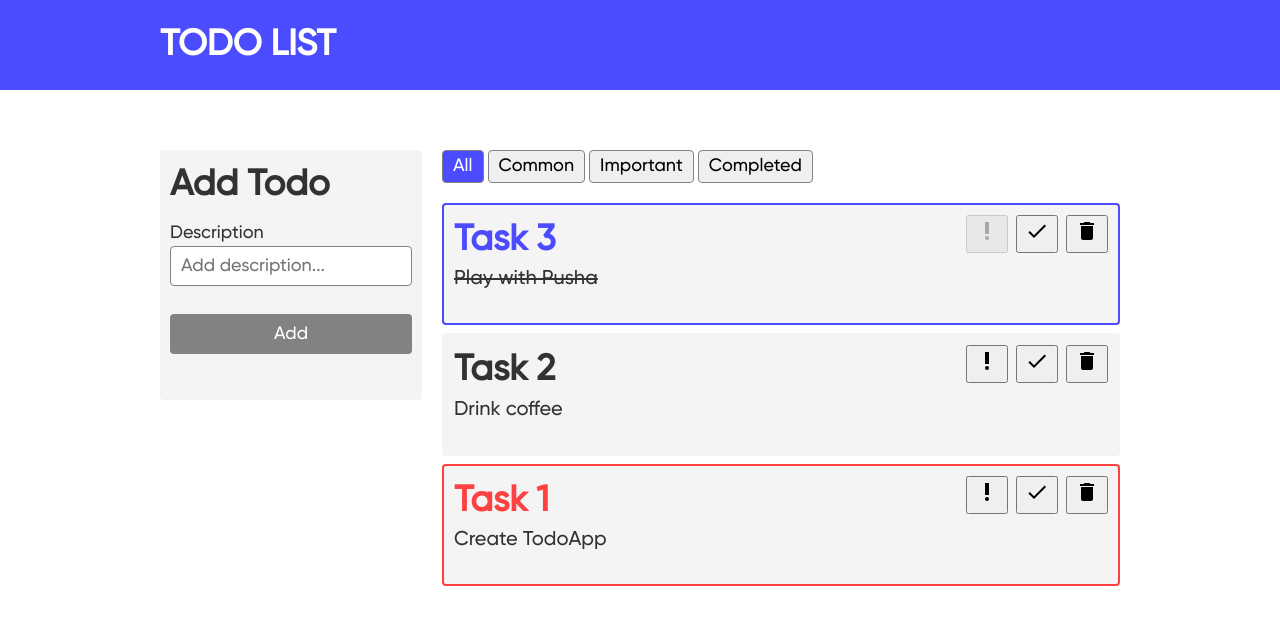
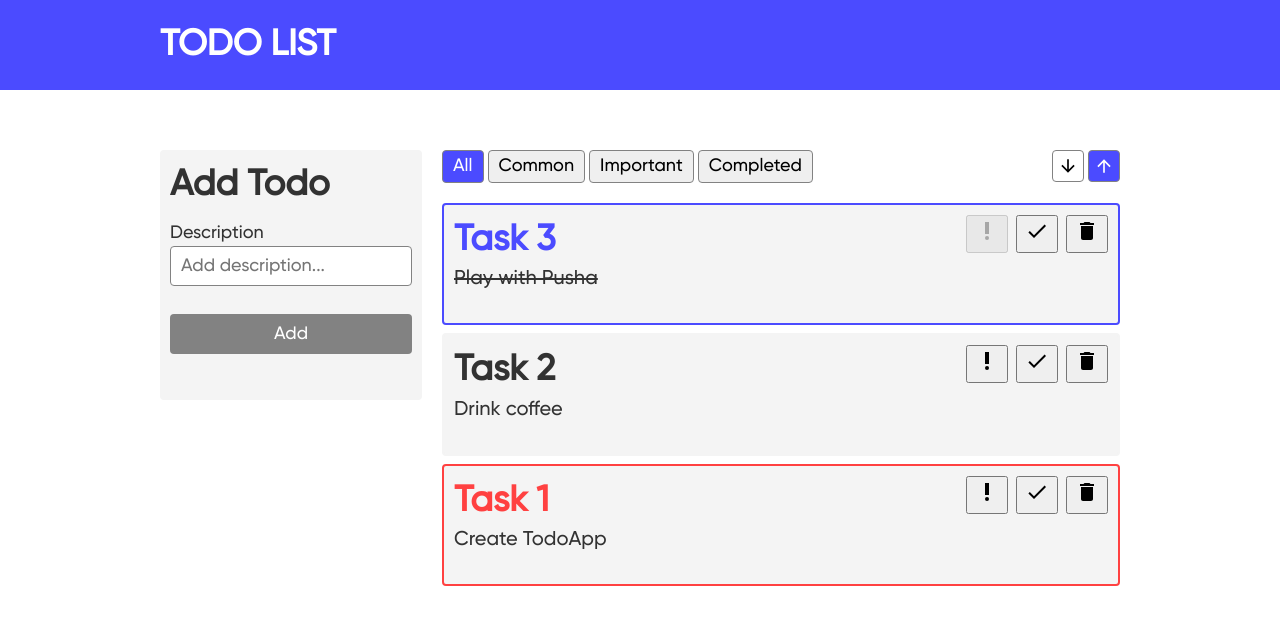
Before and after one commit to lipliepra/TodoList, a React (Create React App) app: page / in a window 1280 px wide. Shown: the top 624 px of the page. Built offline with nearby package versions, Linux system fonts and the light colour scheme.

Commit message:
Create FilterGroup

```diff
--- a/src/App.tsx
+++ b/src/App.tsx
@@ -3,7 +3,7 @@ import React from "react";
 import Header from "./components/Header";
 import AddTodo from "./components/AddTodo";
 import TodoList from "./components/TodoList";
-import Tabs from "./components/Tabs";
+import FilterGroup from "./components/FilterGroup";
 
 import { useDispatch, useSelector } from "react-redux";
 import { AppDispatch, RootState } from "./store";
@@ -53,6 +53,7 @@ const App: React.FC = () => {
   };
 
   const setFilterHandler = (value: string) => dispatch(setFilterType(value));
+  const setSortHandler = (value: boolean) => dispatch(setSortType(value));
 
   const setImportantHandler = (id: string, imp: boolean) => {
     dispatch(setImportant({ id, imp }));
@@ -75,9 +76,16 @@ const App: React.FC = () => {
       <div className="container">
         <AddTodo addTodo={addTodoHandler} />
         <div className="container__right">
-          <Tabs tabs={tabs} currentType={filter} onClick={setFilterHandler} />
+          <FilterGroup
+            tabs={tabs}
+            currentType={filter}
+            setType={setFilterHandler}
+            sort={sort}
+            setSort={setSortHandler}
+          />
           <TodoList
             list={list}
+            sort={sort}
             setImportant={setImportantHandler}
             setComplete={setCompleteHandler}
             setDelete={deleteHandler}
--- /dev/null
+++ b/src/components/FilterGroup/index.tsx
@@ -0,0 +1,24 @@
+import React from "react";
+
+import Tabs from "../Tabs";
+import Sort from "../Sort";
+
+import { IFilterGroupProps } from "./types";
+import "./styles.scss";
+
+const FilterGroup: React.FC<IFilterGroupProps> = ({
+  tabs,
+  currentType,
+  setType,
+  sort,
+  setSort,
+}) => {
+  return (
+    <div className="filterGroup">
+      <Tabs tabs={tabs} currentType={currentType} setType={setType} />
+      <Sort sort={sort} setSort={setSort} />
+    </div>
+  );
+};
+
+export default FilterGroup;
--- /dev/null
+++ b/src/components/FilterGroup/styles.scss
@@ -0,0 +1,4 @@
+.filterGroup {
+  display: flex;
+  justify-content: space-between;
+}
--- /dev/null
+++ b/src/components/FilterGroup/types.ts
@@ -0,0 +1,12 @@
+export type IFilterGroupProps = {
+  tabs: ITab[];
+  currentType: string;
+  setType: (value: string) => void;
+  sort: boolean;
+  setSort: (value: boolean) => void;
+};
+
+interface ITab {
+  text: string;
+  value: string;
+}
--- /dev/null
+++ b/src/components/Sort/index.tsx
@@ -0,0 +1,32 @@
+import React from "react";
+import cn from "classnames";
+
+import { ArrowUpward, ArrowDownward } from "@mui/icons-material";
+
+import { ISortProps } from "./types";
+import "./styles.scss";
+
+const Sort: React.FC<ISortProps> = ({ sort, setSort }) => {
+  return (
+    <div className="sort">
+      <button
+        className={cn("sort__button", sort && "sort__button-active")}
+        onClick={() => {
+          setSort(true);
+        }}
+      >
+        <ArrowDownward fontSize="small" />
+      </button>
+      <button
+        className={cn("sort__button", !sort && "sort__button-active")}
+        onClick={() => {
+          setSort(false);
+        }}
+      >
+        <ArrowUpward fontSize="small" />
+      </button>
+    </div>
+  );
+};
+
+export default Sort;
--- /dev/null
+++ b/src/components/Sort/styles.scss
@@ -0,0 +1,23 @@
+.sort {
+  display: flex;
+  gap: 4px;
+
+  &__button {
+    width: 32px;
+    height: 32px;
+    display: flex;
+    align-items: center;
+    justify-content: center;
+    border: 1px solid #828282;
+    background-color: #fff;
+    border-radius: 4px;
+    cursor: pointer;
+
+    &-active {
+      background-color: rgb(75, 75, 255);
+      path {
+        fill: #fff;
+      }
+    }
+  }
+}
--- /dev/null
+++ b/src/components/Sort/types.ts
@@ -0,0 +1,4 @@
+export type ISortProps = {
+    sort: boolean;
+    setSort: (value: boolean) => void;
+}
```
Also changed, not shown: src/components/SearchPanel/index.tsx (deleted, +0 -7 lines).
